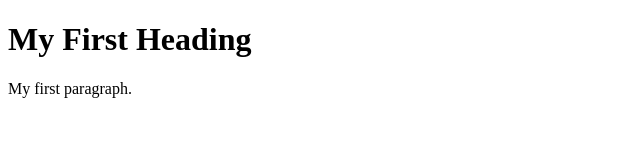
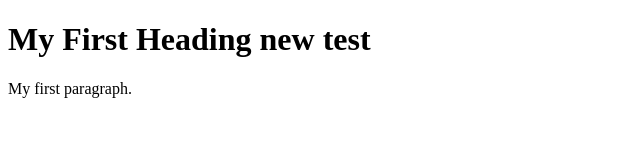
Before and after one commit to encominfotech/gitproject, a plain HTML site: page index.html in a window 1280 px wide. Shown: the whole page, without its empty margins (0-640 px from the left). Drawn offline with Linux system fonts and the light colour scheme.

Commit message:
htmledits2

```diff
--- a/index.html
+++ b/index.html
@@ -2,7 +2,7 @@
 <html>
 <body>
 
-<h1>My First Heading</h1>
+<h1>My First Heading new test</h1>
 <p>My first paragraph.</p>
 
 </body>
```
